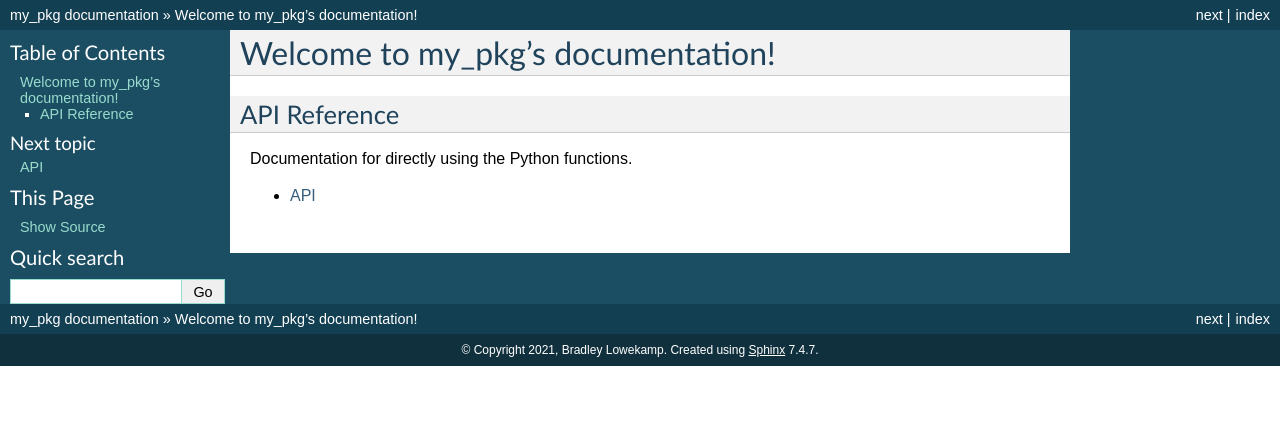
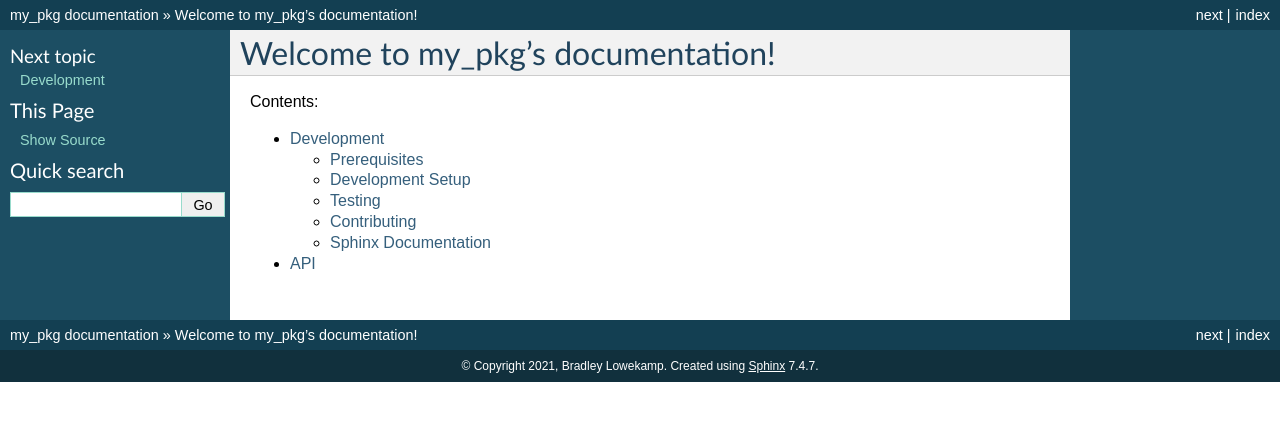
Before and after one commit to niaid/rap_sitkCore, a Sphinx documentation site: the page built from docs/index.rst, in a window 1280 px wide. Shown: the top 421 px of the page. Built offline with Sphinx 7.4.7, drawn with Linux system fonts in a browser that asks for light colours; part of the change alters nothing that is shown.

Commit message:
Add docs for developers
The new page documents many of the tools and processes used in this
repository.

```diff
--- /dev/null
+++ b/docs/development.rst
@@ -0,0 +1,131 @@
+###########
+Development
+###########
+
+The docs related to development and testing are contained in this section.
+
+*************
+Prerequisites
+*************
+
+Please read before cloning.
+
+Github.com
+==========
+
+The repository is located in the NIAID Github.com enterprise organization. Having a github.com account which is a member
+of the NIAID organization is required.
+
+Git LFS
+=======
+
+Git `Large File Storage <https://git-lfs.github.com>`_ (LFS) is used to store larger files in the repository such as
+test images, trained models, and other data ( i.e. not text based code ). Before the repository is cloned, git lfs must
+be installed on the system and set up on the users account. The `tool's documentation <https://git-lfs.github.com>`_
+provides details on installation, set up, and usage that is not duplicated here. Once set up the git usage is usually
+transparent with operation such as cloning, adding files, and changing branches.
+
+The ".gitattributes" configuration file automatically places files in the directories "test/data" and "my_pkg/data" to
+be stored in Git LFS.
+
+*****************
+Development Setup
+*****************
+
+Create a Python virtual environment for this project and install the development requirements:
+
+.. code:: bash
+
+  python -m venv venv-pkg
+  source venv-pkg/bin/activate
+  python -m pip install -r requirements-dev.txt
+
+
+Only when needed (when?) the current development package can be installed in edit mode:
+
+.. code:: bash
+
+  pip install -e .
+
+
+*******
+Testing
+*******
+
+Docs about unit and integration tests (running them, writing them) are contained here.
+
+The test driver and recommended testing framework is `pytest <https://docs.pytest.org]>`_. The pytest driver
+automatically discovers procedures prefixed with `test_` to be run. The testing framework has many features including
+assertions and fixtures, along with numerous examples to assist with getting started.
+
+
+
+Running Unit Tests
+=========================
+
+Unit tests are for testing independent components and method separately. They can be run with the following command
+line:
+
+.. code:: bash
+
+    python -m pytest test/unit
+
+
+Running Integration Tests
+=========================
+
+The integration tests are for testing the package as a whole as intended to be used. They may require access to
+additional services, or data. These can be run as followed:
+
+
+.. code:: bash
+
+    $ python -m pytest test/integration
+
+
+
+Test Configuration
+==================
+
+In the root directory of the project, the working directory when `python -m pytest` is run, a "pytest.ini" file can be
+created to set default options. For example to print all logging messages during test the following can be used:
+
+::
+
+ [pytest]
+ log_cli = 1
+ log_cli_level = DEBUG
+
+************
+Contributing
+************
+
+The repository is configured to work with a branchy workflow, where PRs are made before merging into the master branch.
+Github Actions automatically run the linting and test suite, when a PR is made. The tests must pass before merging into
+master.
+
+Linting
+=======
+
+The linting process uses both `Black <https://black.readthedocs.io/en/stable/>`_  and
+`flake8 <https://flake8.pycqa.org/en/latest/>`_ to ensure uncompromising code formatting and some programmatic problems.
+The Black must be used to auto format new code before committing. As the continuous integration enforces black style, it
+case safely be run on the whole repository without changing old code:
+
+.. code:: bash
+
+    python -m black .
+
+
+Black is installed as part for the development requirements.
+
+As part of the linting process the secret scanner `tufflehog3 <https://github.com/feeltheajf/truffleHog3>`_ is also
+used.
+
+********************
+Sphinx Documentation
+********************
+
+`Sphinx <https://www.sphinx-doc.org/>`_ documentation as automatically rendered and pushed the the gh-pages branch. The
+API is documented in Sphinx from the the Python docstring automatically for the public module methods and select private
+methods.
--- a/docs/index.rst
+++ b/docs/index.rst
@@ -11,12 +11,5 @@ Welcome to my_pkg's documentation!
    :caption: Contents:
 
 
-API Reference
--------------
-
-Documentation for directly using the Python functions.
-
-.. toctree::
-   :maxdepth: 2
-
+   development
    api
```
